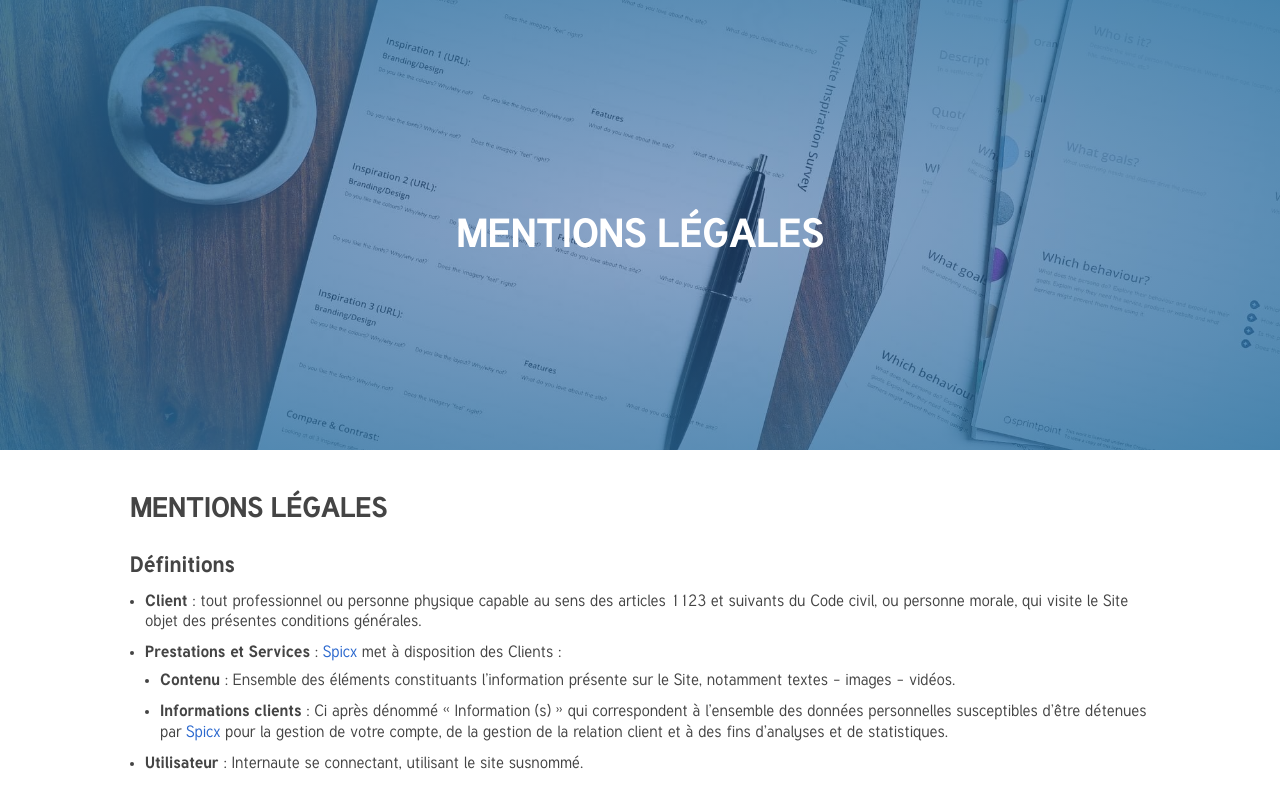
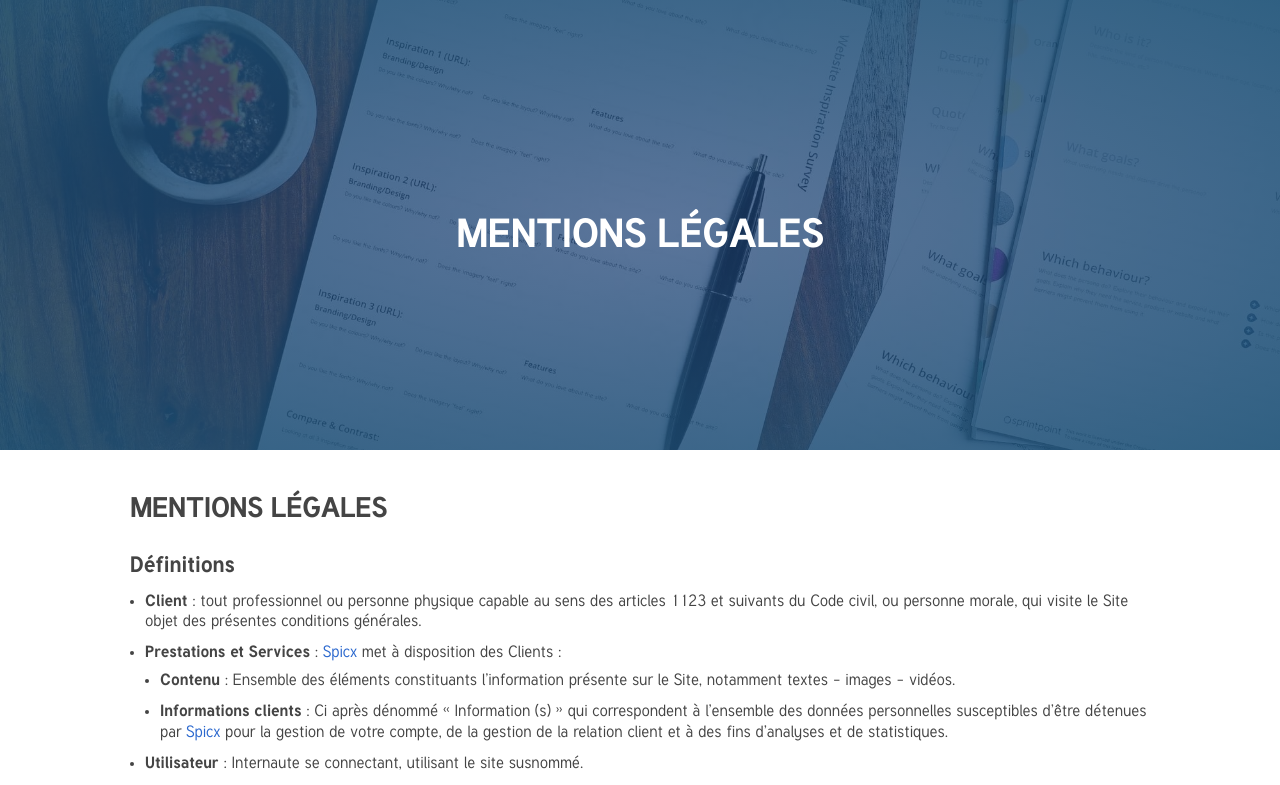
Before and after one commit to loiclecolier/spics, a Next.js app: page /mentions-legales in a window 1280 px wide. Shown: the top 785 px of the page. Built offline with nearby package versions, Linux system fonts and the light colour scheme; no server answers.

Commit message:
Modification hero

```diff
--- a/styles/modules/main/Hero.module.scss
+++ b/styles/modules/main/Hero.module.scss
@@ -13,8 +13,8 @@
     color: #FFF;
     padding: 25px 25px 50px;
 
-    background-image: radial-gradient(100% 100% at 50% 50%, rgba(44, 89, 155, 0.5) 0%, #2B76A2 100%), url(../../../public/assets/background/background-hero.jpg);
-    background-position: 60% 0%;
+    background-image: radial-gradient(100% 100% at 50% 50%, rgba(29, 64, 116, 0.7) 0%, #1f5879 100%), url(../../../public/assets/background/background-hero.jpg);
+    background-position: 100% 100%;
     background-size: cover;
     background-repeat: no-repeat;
 
--- a/styles/modules/services/Hero.module.scss
+++ b/styles/modules/services/Hero.module.scss
@@ -3,7 +3,7 @@
 /* SMALL MOBILE */
 .hero {
     height: 300px;
-    background-image: radial-gradient(100% 100% at 50% 50%, rgba(44, 89, 155, 0.5) 0%, #2B76A2 100%);
+    background-image: radial-gradient(100% 100% at 50% 50%, rgba(29, 64, 116, 0.7) 0%, #1f5879 100%);
     display: flex;
     flex-direction: column;
     align-items: center;
```
Also changed, not shown: public/assets/background/background-hero.jpg.
